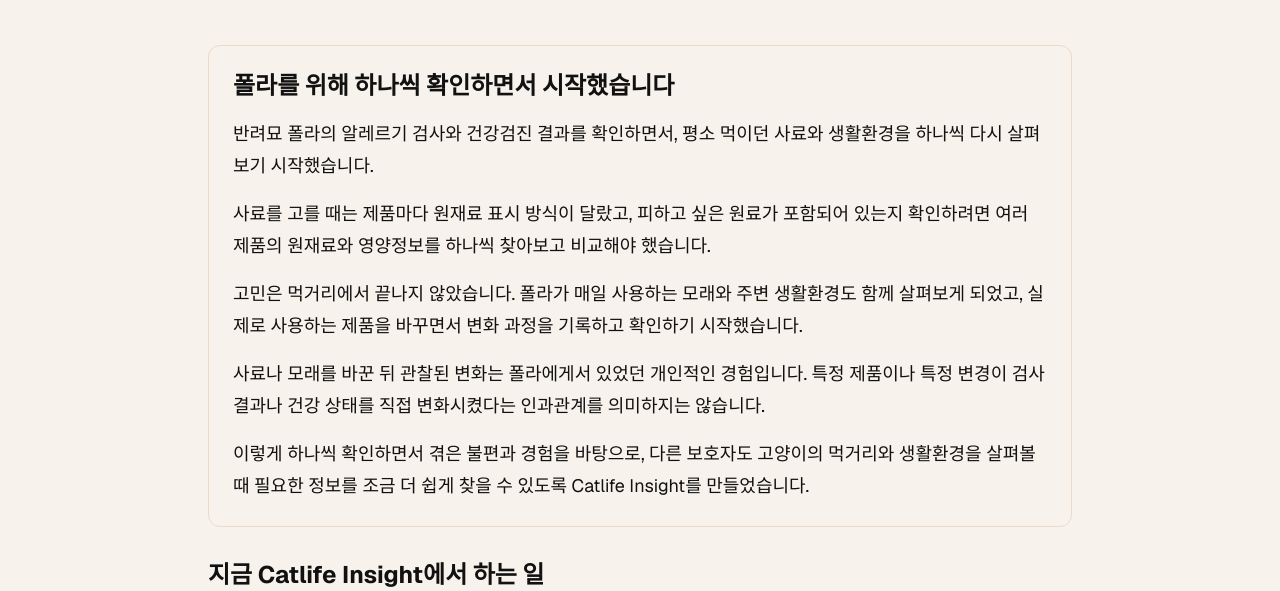
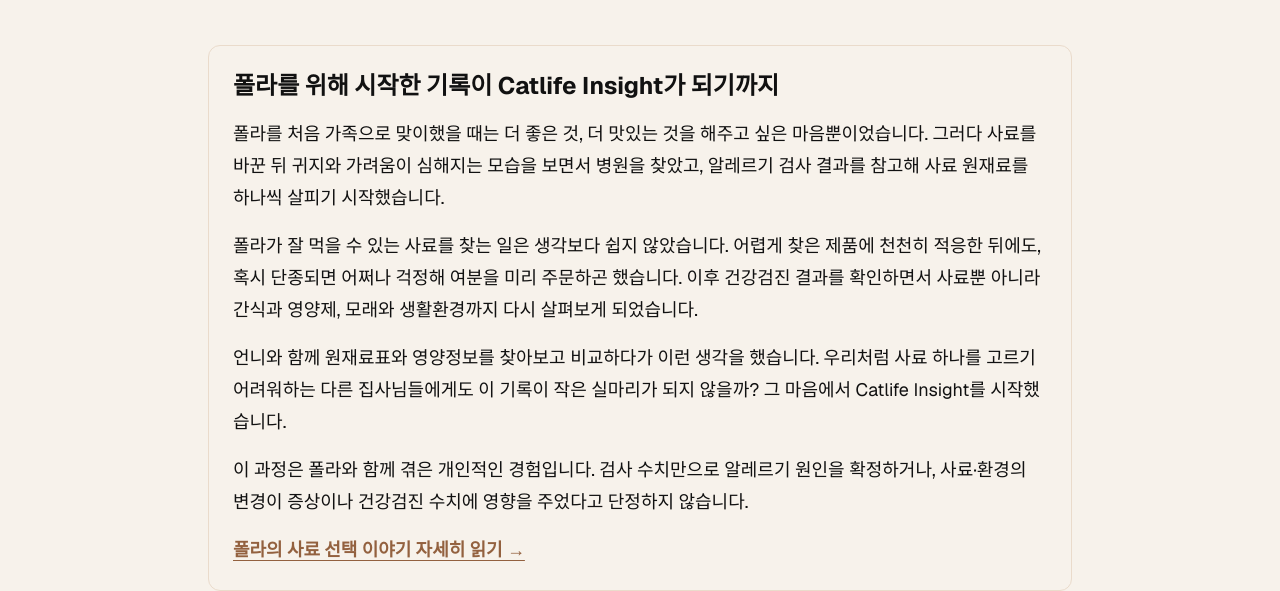
Before and after one commit to bizformula/catlife-insight, a Next.js app: page /about in a window 1280 px wide. Shown: the part 243-834 px from the top of the page. Built offline with nearby package versions, Linux system fonts and the light colour scheme.

Commit message:
Update Catlife about page with Pola story

```diff
--- a/app/about/page.tsx
+++ b/app/about/page.tsx
@@ -4,7 +4,7 @@
 export const metadata: Metadata = {
   title: "소개",
   description:
-    "폴라와 함께 사료, 간식, 모래와 생활환경을 살펴보며 시작한 Catlife Insight의 이야기와 정보 정리 원칙을 소개합니다.",
+    "폴라를 가족으로 맞이한 뒤 사료 선택과 알레르기 검사, 건강검진을 거치며 시작한 Catlife Insight의 이야기와 정보 정리 원칙을 소개합니다.",
   alternates: {
     canonical: "/about",
   },
@@ -30,43 +30,45 @@
 
       <section className="mb-8 rounded-xl border border-[var(--border)] p-6">
         <h2 className="mb-4 text-2xl font-bold">
-          폴라를 위해 하나씩 확인하면서 시작했습니다
+          폴라를 위해 시작한 기록이 Catlife Insight가 되기까지
         </h2>
 
         <div className="space-y-4 leading-8">
           <p>
-            반려묘 폴라의 알레르기 검사와 건강검진 결과를
-            확인하면서, 평소 먹이던 사료와 생활환경을 하나씩
-            다시 살펴보기 시작했습니다.
+            폴라를 처음 가족으로 맞이했을 때는 더 좋은 것, 더 맛있는 것을
+            해주고 싶은 마음뿐이었습니다. 그러다 사료를 바꾼 뒤 귀지와
+            가려움이 심해지는 모습을 보면서 병원을 찾았고, 알레르기
+            검사 결과를 참고해 사료 원재료를 하나씩 살피기 시작했습니다.
           </p>
 
           <p>
-            사료를 고를 때는 제품마다 원재료 표시 방식이 달랐고,
-            피하고 싶은 원료가 포함되어 있는지 확인하려면 여러
-            제품의 원재료와 영양정보를 하나씩 찾아보고 비교해야
-            했습니다.
+            폴라가 잘 먹을 수 있는 사료를 찾는 일은 생각보다 쉽지
+            않았습니다. 어렵게 찾은 제품에 천천히 적응한 뒤에도,
+            혹시 단종되면 어쩌나 걱정해 여분을 미리 주문하곤 했습니다.
+            이후 건강검진 결과를 확인하면서 사료뿐 아니라 간식과
+            영양제, 모래와 생활환경까지 다시 살펴보게 되었습니다.
           </p>
 
           <p>
-            고민은 먹거리에서 끝나지 않았습니다. 폴라가 매일
-            사용하는 모래와 주변 생활환경도 함께 살펴보게 되었고,
-            실제로 사용하는 제품을 바꾸면서 변화 과정을 기록하고
-            확인하기 시작했습니다.
+            언니와 함께 원재료표와 영양정보를 찾아보고 비교하다가
+            이런 생각을 했습니다. 우리처럼 사료 하나를 고르기 어려워하는
+            다른 집사님들에게도 이 기록이 작은 실마리가 되지 않을까?
+            그 마음에서 Catlife Insight를 시작했습니다.
           </p>
 
           <p>
-            사료나 모래를 바꾼 뒤 관찰된 변화는 폴라에게서 있었던
-            개인적인 경험입니다. 특정 제품이나 특정 변경이 검사
-            결과나 건강 상태를 직접 변화시켰다는 인과관계를
-            의미하지는 않습니다.
+            이 과정은 폴라와 함께 겪은 개인적인 경험입니다.
+            검사 수치만으로 알레르기 원인을 확정하거나, 사료·환경의
+            변경이 증상이나 건강검진 수치에 영향을 주었다고
+            단정하지 않습니다.
           </p>
 
-          <p>
-            이렇게 하나씩 확인하면서 겪은 불편과 경험을 바탕으로,
-            다른 보호자도 고양이의 먹거리와 생활환경을 살펴볼 때
-            필요한 정보를 조금 더 쉽게 찾을 수 있도록
-            Catlife Insight를 만들었습니다.
-          </p>
+          <Link
+            href="/blog/pola-food-change-story"
+            className="inline-flex items-center font-semibold underline underline-offset-4"
+          >
+            폴라의 사료 선택 이야기 자세히 읽기 →
+          </Link>
         </div>
       </section>
 
```
